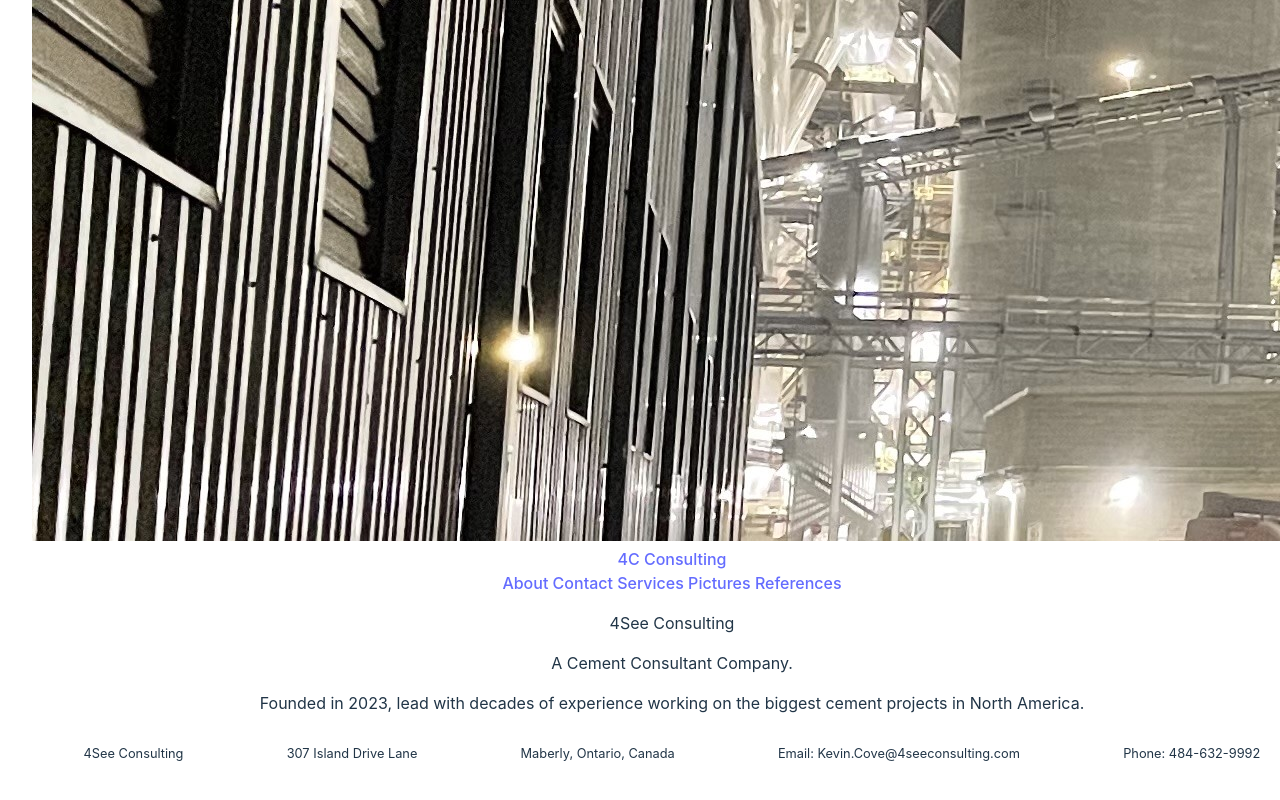
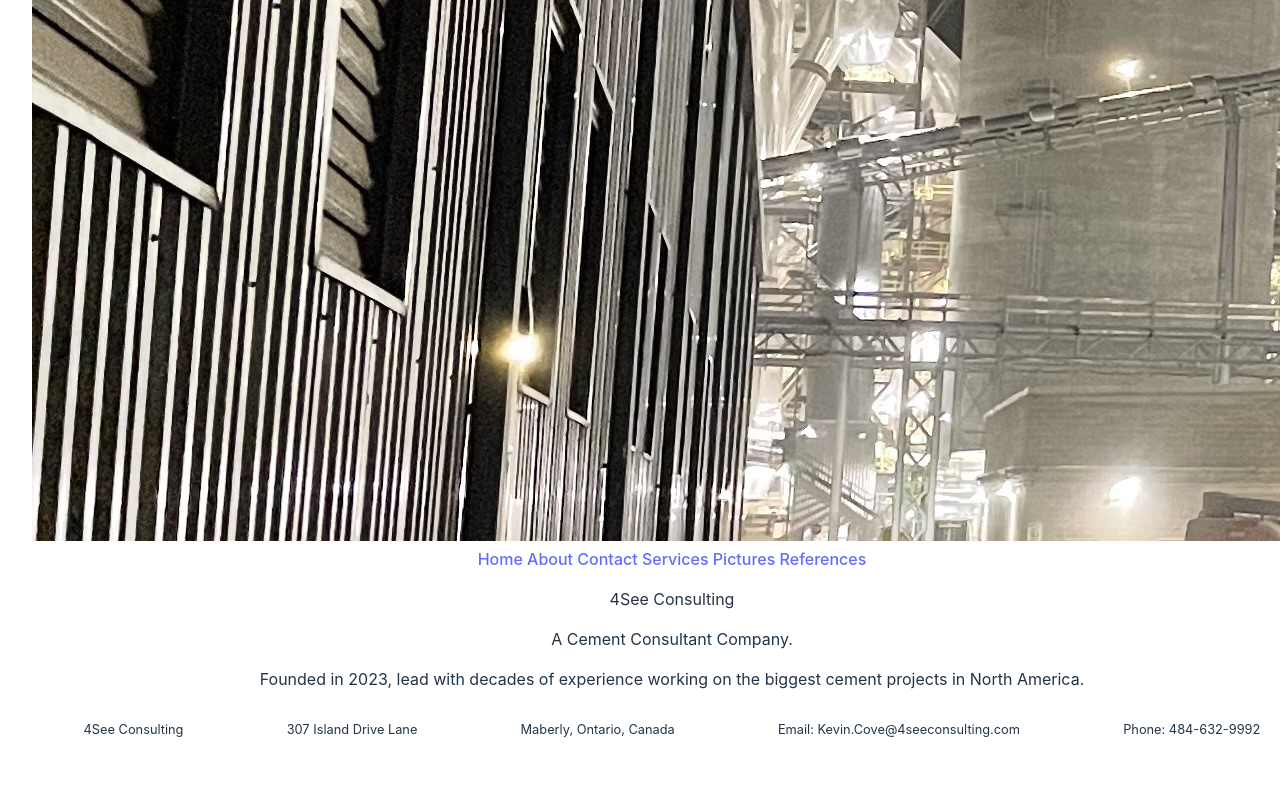
Before and after one commit to gideonMCove/4C-Consulting, a React (Vite) app: page / in a window 1280 px wide. Shown: the part 1440-2240 px from the top of the page. Built offline with nearby package versions, Linux system fonts and the light colour scheme.

Commit message:
Updates to nav

```diff
--- a/src/components/Nav.jsx
+++ b/src/components/Nav.jsx
@@ -6,8 +6,9 @@ import { Link } from 'react-router-dom'
 export default function Nav () {
     return (
         <div className ="Nav">
-            <Link className="pageTitle" to="/">4C Consulting</Link>
+            {/* <Link className="pageTitle" to="/">4C Consulting</Link> */}
             <div className='navGroup'>
+                <Link to= '/'>Home   </Link>
                 <Link to= "/About">About   </Link>
                 <Link to= "/Contact">Contact   </Link>
                 <Link to= "/Services">Services   </Link>
```
